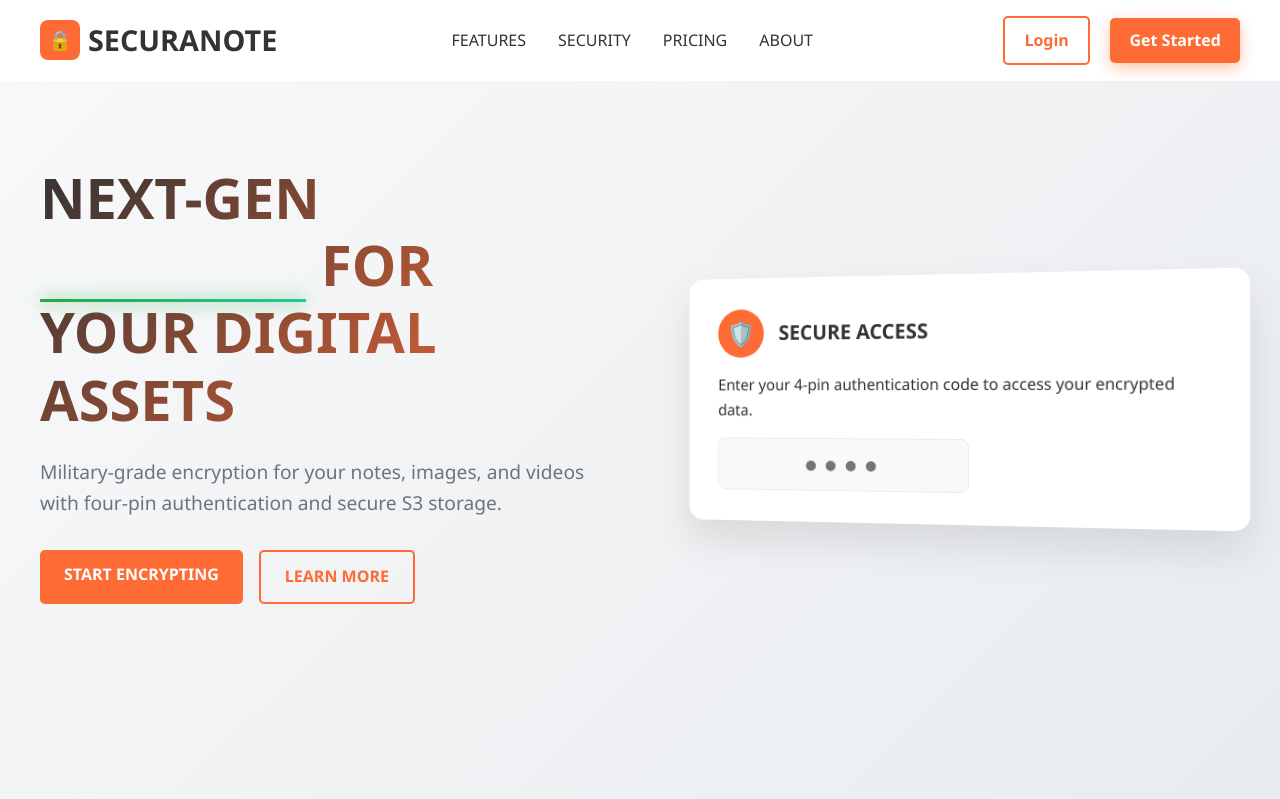
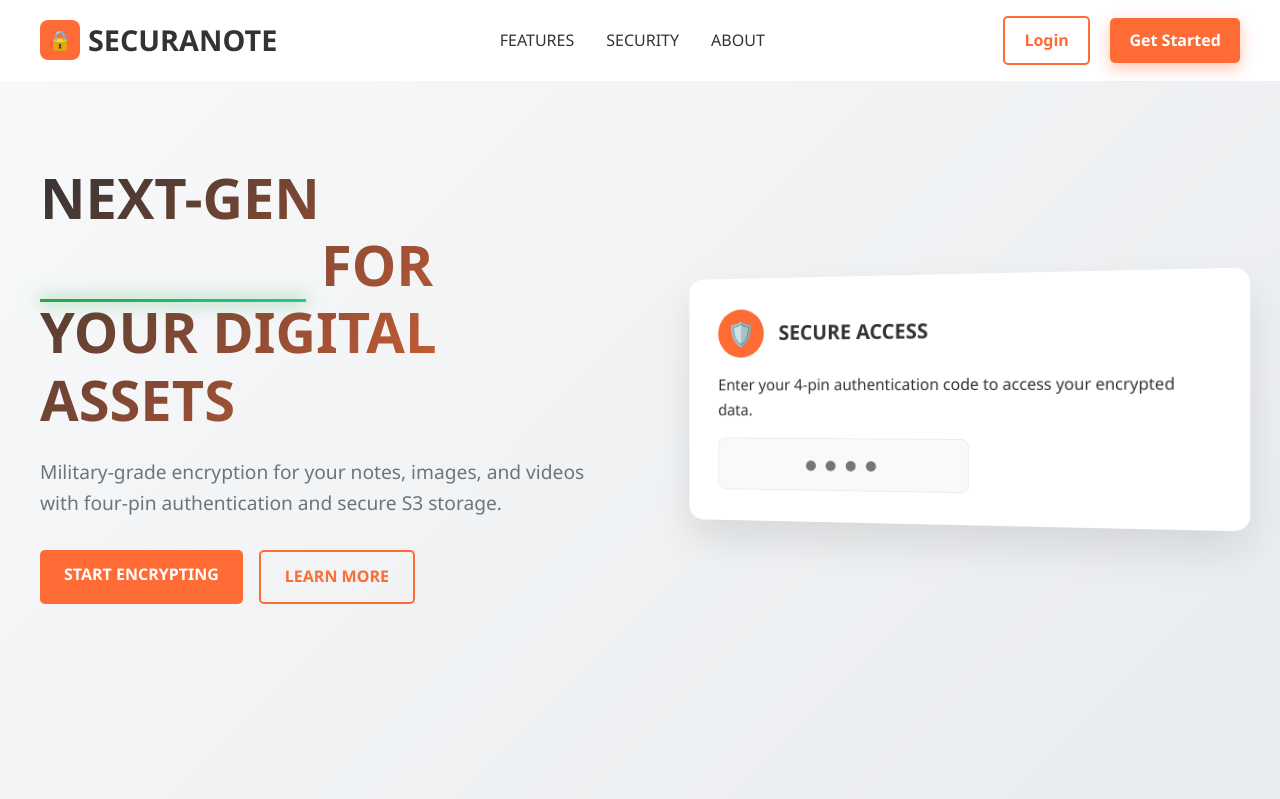
Before and after one commit to Aparna-26-02/Securanote, a Flask app: page / in a window 1280 px wide. Shown: the top 799 px of the page. Run offline with Flask 3, Linux system fonts and the light colour scheme; parts of the project's set-up code (start-up, migrations or seed data) failed here and were passed over.

Commit message:
Update index.html

```diff
--- a/Securanote/securanote/templates/index.html
+++ b/Securanote/securanote/templates/index.html
@@ -180,7 +180,6 @@
       <ul class="nav-links">
         <li><a href="#features">FEATURES</a></li>
         <li><a href="#security">SECURITY</a></li>
-        <li><a href="#pricing">PRICING</a></li>
         <li><a href="#about">ABOUT</a></li>
       </ul>
       <div class="nav-buttons">
```
